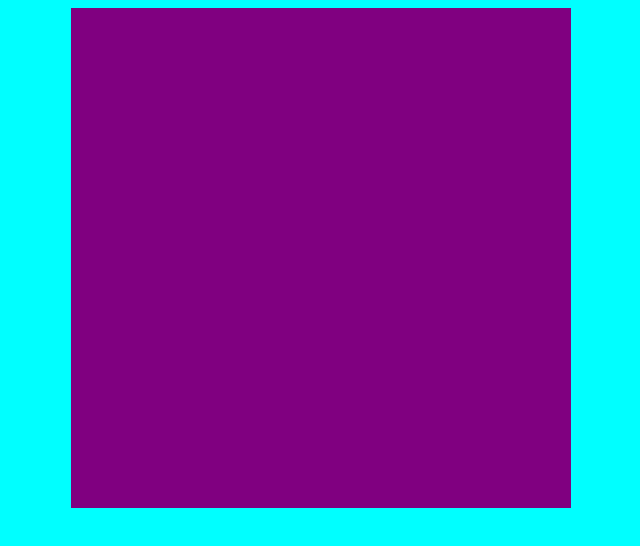
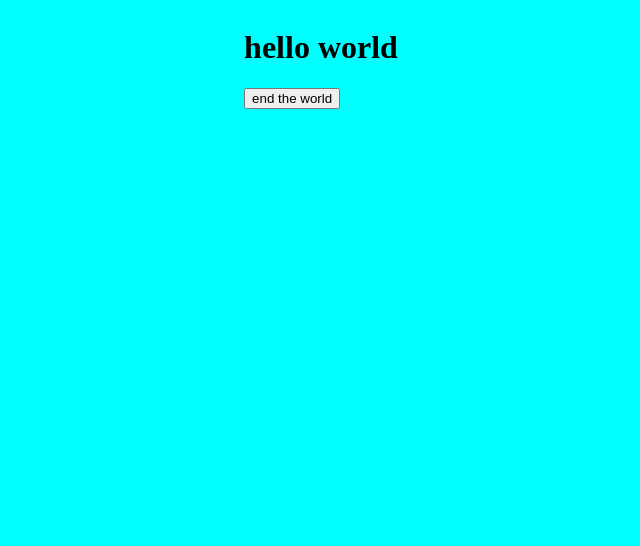
Before and after one commit to JoelRajeev/portfolio, a plain HTML site: page project.html in a window 1280 px wide. Shown: the whole page, without its empty margins (319-959 px from the left). Drawn offline with Linux system fonts and the light colour scheme.

Commit message:
Add files via upload

```diff
--- a/project.html
+++ b/project.html
@@ -6,7 +6,10 @@
     <title>Document</title><link rel="stylesheet" href="st.css">
 </head>
 <body>
-    <div class="hi">
+    <div>
+        <h1 id="main_text">hello world</h1>
+        <button onclick="hii()">end the world</button>
+    </div>
 
     </div>
     <script src="script.js"></script>
--- a/script.js
+++ b/script.js
@@ -1 +1,4 @@
-    alert("helloworld");
+function hii(){
+const mainTextElement =document.getElementById("main_text");
+mainTextElement.innerText="by by world";
+}
```
